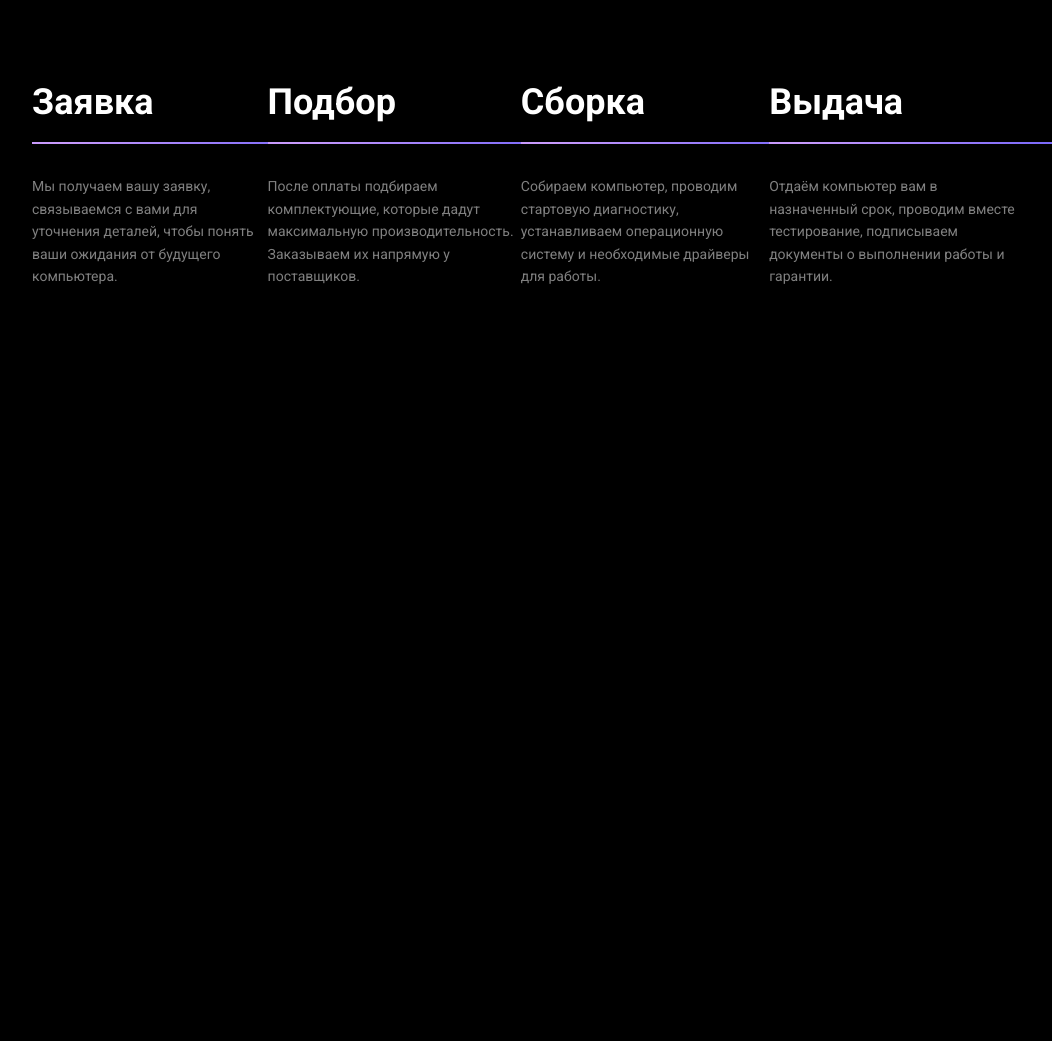
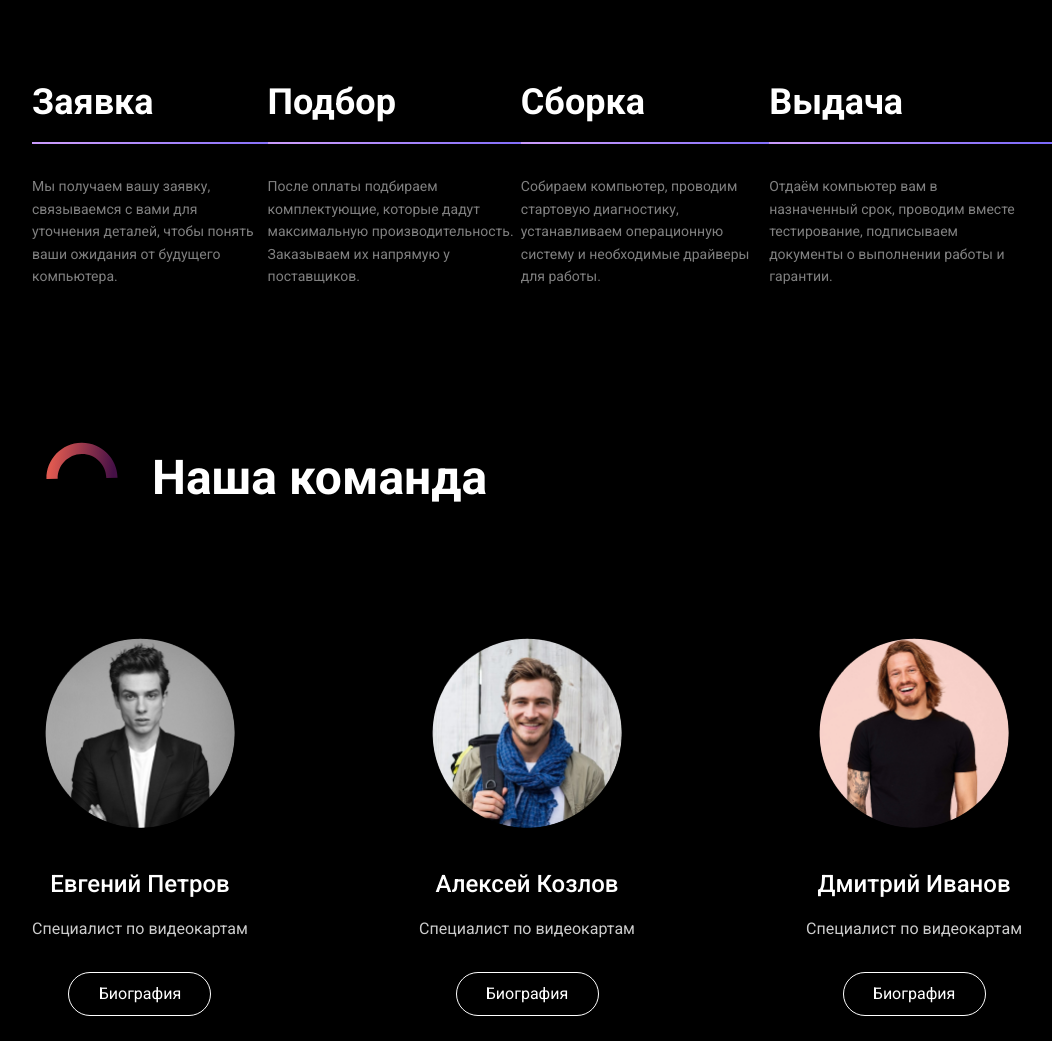
Before and after one commit to Josuke12/computers-web-shop, a website: page src/index.pug in a window 1280 px wide. Shown: the part 1427-2468 px from the top of the page, without its empty margins (113-1165 px from the left). Before the commit the page ends 1720 px from the top, so only its background shows below. Drawn offline with nearby package versions, Linux system fonts and the light colour scheme; files that its build step writes are made by us from their sources; files whose address does not match are found by name.

Commit message:
Вёрстка блока с командой

```diff
--- a/src/index.pug
+++ b/src/index.pug
@@ -11,3 +11,4 @@ block content
 			main
 				include ./pug/components/about.pug
 				include ./pug/components/work.pug
+				include ./pug/components/commands.pug
--- /dev/null
+++ b/src/pug/components/commands.pug
@@ -0,0 +1,21 @@
+section.commands
+	.commands__head
+		img(src="img/icon.svg", alt="Иконка")
+		h2 Наша команда
+	.commands__body
+		.commands__members
+			.commands__member
+				img(src="img/member1.png", alt="member")
+				h4 Евгений Петров
+				p Специалист по видеокартам
+				a(href="#") Биография
+			.commands__member
+				img(src="img/member2.png", alt="member")
+				h4 Алексей Козлов
+				p Специалист по видеокартам
+				a(href="#") Биография
+			.commands__member
+				img(src="img/member3.png", alt="member")
+				h4 Дмитрий Иванов
+				p Специалист по видеокартам
+				a(href="#") Биография
--- /dev/null
+++ b/src/scss/components/commands.scss
@@ -0,0 +1,88 @@
+.commands {
+	margin-top: 14rem;
+	&__head {
+		display: flex;
+		align-items: center;
+		img {
+			max-width: 10rem;
+			transform: rotate(314deg);
+		}
+		h2 {
+			font-size: 4.8rem;
+			margin-left: 2rem;
+		}
+	}
+
+
+	&__body {
+		margin-top: 9rem;
+	}
+	&__members {
+		display: flex;
+		align-items: center;
+		justify-content: space-between;
+		flex-wrap: wrap;
+	}
+
+	&__member {
+		margin: 2rem 0;
+		max-width: 41.6rem;
+		display: flex;
+		align-items: center;
+		flex-direction: column;
+		img {
+			max-width: 19rem;
+			border-radius: 50%;
+			overflow: hidden;
+		}
+		h4 {
+			font-weight: 500;
+			font-size: 2.4rem;
+			line-height: 140%;
+			text-align: center;
+			margin-top: 4rem;
+		}
+		p {
+			font-size: 16px;
+			line-height: 160%;
+			text-align: center;
+			opacity: 0.8;
+			margin-top: 1.5rem;
+		}
+		a {
+			display: flex;
+			align-items: center;
+			justify-content: center;
+			width: 14.3rem;
+			height: 4.4rem;
+			border: 1px solid #FFFFFF;
+			border-radius: 50px;
+			font-size: 16px;
+			line-height: 150%;
+			text-align: center;
+			margin-top: 3rem;
+		}
+	}
+}
+
+@media (max-width: 908px) {
+	.commands {
+		&__head {
+			display: flex;
+			align-items: center;
+			justify-content: center;
+			img {
+				display: none;
+			}
+			h2 {
+				margin-left: 0;
+			}
+		}
+	}
+}
+
+@media (max-width: 657px) {
+	.commands__members {
+		flex-direction: column;
+	}
+}
--- a/src/scss/main.scss
+++ b/src/scss/main.scss
@@ -12,3 +12,4 @@
 @import 'components/main-block.scss';
 @import 'components/about.scss';
 @import 'components/work.scss';
+@import 'components/commands.scss';
```
Also changed, not shown: css/style.css, img/member1.png (added), img/member2.png (added), img/member3.png (added), index.html.
